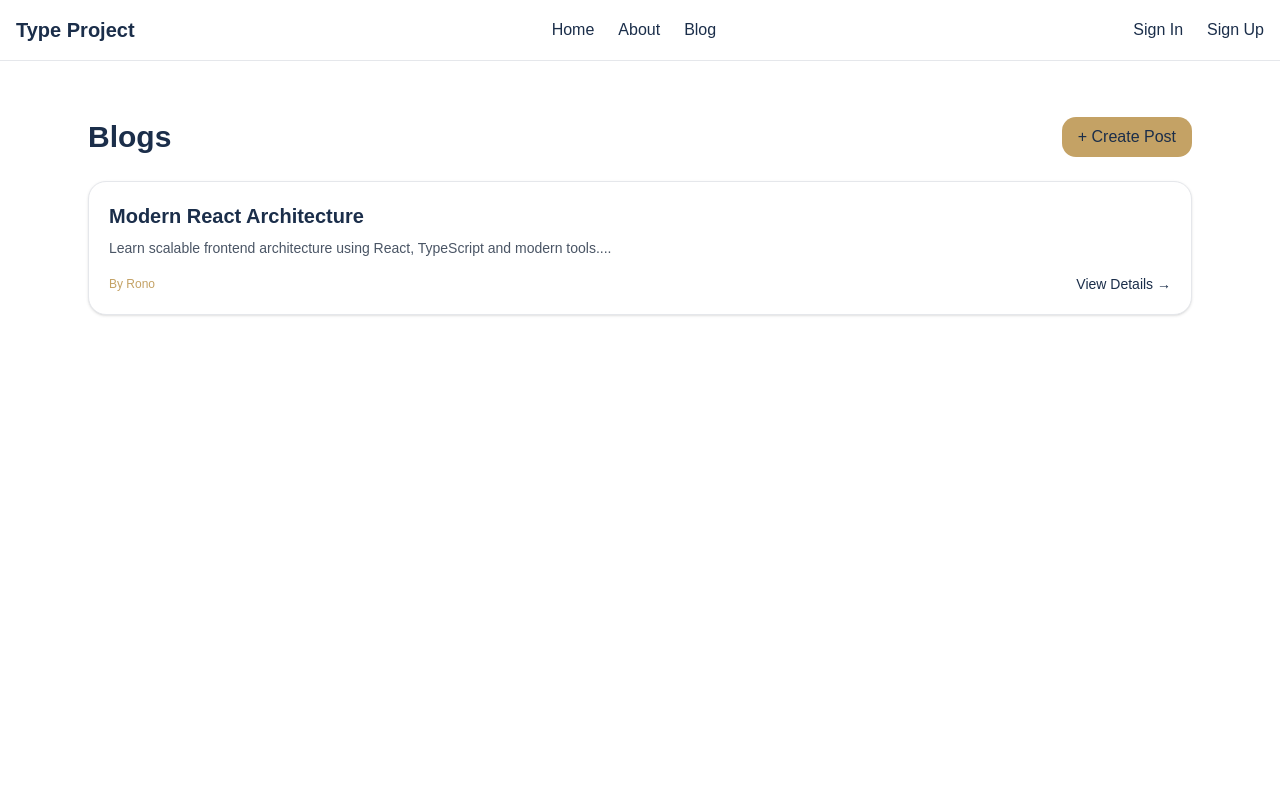
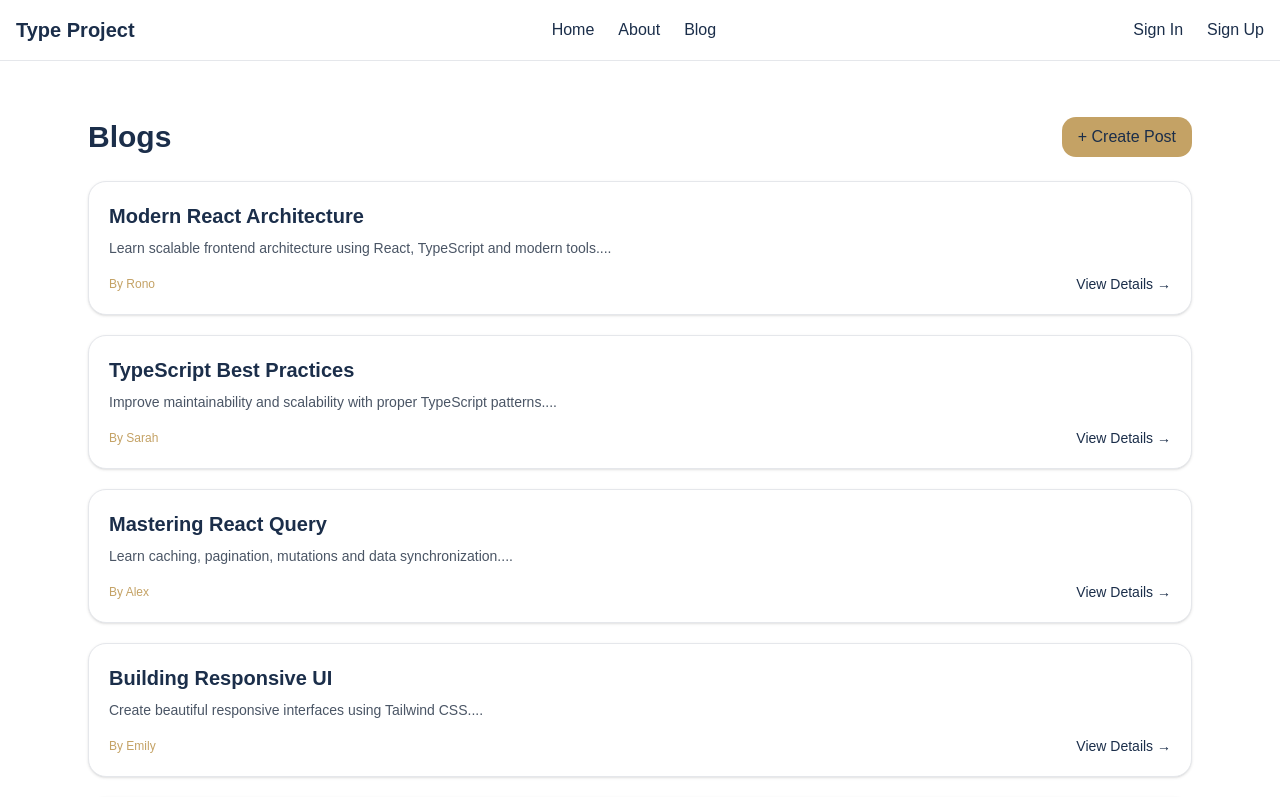
Before and after one commit to ranajitchandra/Typescript_SAAS_PGA, a React (Vite) app: page /blog in a window 1280 px wide. Shown: the top 797 px of the page. Built offline with nearby package versions, Linux system fonts and the light colour scheme.

Commit message:
slide blog detaols page route and component

```diff
--- a/src/Pages/Blog/BlogCard.tsx
+++ b/src/Pages/Blog/BlogCard.tsx
@@ -4,7 +4,7 @@ import { Link } from "react-router";
 
 export default function BlogCard({ blog }: { blog: Blog }) {
     return (
-        <div className="rounded-2xl border bg-white p-5 shadow-sm transition hover:shadow-md">
+        <div className="rounded-2xl border bg-white p-5 shadow-sm transition hover:shadow-md my-5">
 
             <h2 className="text-xl font-semibold text-[#1B2E4A]">
                 {blog.title}
--- a/src/Pages/Blog/BlogDetails/BlogDetails.tsx
+++ b/src/Pages/Blog/BlogDetails/BlogDetails.tsx
@@ -1,6 +1,6 @@
 import { useParams } from "react-router";
-import { blogs } from "../../data/blogs";
-import ImageSlider from "../../components/blog/ImageSlider";
+import { blogs } from "../BlogList";
+import ImageSlider from "./ImageSlider";
 
 export default function BlogDetails() {
     const { id } = useParams();
--- /dev/null
+++ b/src/Pages/Blog/BlogDetails/ImageSlider.tsx
@@ -0,0 +1,32 @@
+import { Swiper, SwiperSlide } from "swiper/react";
+import { Navigation, Pagination } from "swiper/modules";
+
+import "swiper/css";
+import "swiper/css/navigation";
+import "swiper/css/pagination";
+
+export default function ImageSlider({
+    images,
+}: {
+    images: string[];
+}) {
+    return (
+        <Swiper
+            modules={[Navigation, Pagination]}
+            navigation
+            pagination={{ clickable: true }}
+            spaceBetween={10}
+            slidesPerView={1}
+            className="rounded-xl"
+        >
+            {images.map((img, index) => (
+                <SwiperSlide key={index}>
+                    <img
+                        src={img}
+                        className="h-80 w-full rounded-xl object-cover"
+                    />
+                </SwiperSlide>
+            ))}
+        </Swiper>
+    );
+}
--- a/src/Pages/Blog/BlogList.tsx
+++ b/src/Pages/Blog/BlogList.tsx
@@ -11,9 +11,9 @@ export const blogs: Blog[] = [
         description:
             "Learn scalable frontend architecture using React, TypeScript and modern tools.",
         images: [
-            "https://picsum.photos/800/400",
-            "https://picsum.photos/801/400",
-            "https://picsum.photos/802/400",
+            "https://picsum.photos/id/1015/1200/600",
+            "https://picsum.photos/id/1016/1200/600",
+            "https://picsum.photos/id/1018/1200/600",
         ],
         author: "Rono",
         date: "2026-06-07",
@@ -28,6 +28,159 @@ export const blogs: Blog[] = [
                 date: "2026-06-07",
             },
         ],
+    },
+    {
+        id: 2,
+        title: "TypeScript Best Practices",
+        description:
+            "Improve maintainability and scalability with proper TypeScript patterns.",
+        images: [
+            "https://picsum.photos/id/1020/1200/600",
+            "https://picsum.photos/id/1024/1200/600",
+            "https://picsum.photos/id/1025/1200/600",
+        ],
+        author: "Sarah",
+        date: "2026-06-06",
+        likes: 24,
+        dislikes: 2,
+        rating: 4.8,
+        comments: [],
+    },
+    {
+        id: 3,
+        title: "Mastering React Query",
+        description:
+            "Learn caching, pagination, mutations and data synchronization.",
+        images: [
+            "https://picsum.photos/id/1035/1200/600",
+            "https://picsum.photos/id/1037/1200/600",
+            "https://picsum.photos/id/1038/1200/600",
+        ],
+        author: "Alex",
+        date: "2026-06-05",
+        likes: 36,
+        dislikes: 3,
+        rating: 4.9,
+        comments: [],
+    },
+    {
+        id: 4,
+        title: "Building Responsive UI",
+        description:
+            "Create beautiful responsive interfaces using Tailwind CSS.",
+        images: [
+            "https://picsum.photos/id/1040/1200/600",
+            "https://picsum.photos/id/1041/1200/600",
+            "https://picsum.photos/id/1042/1200/600",
+        ],
+        author: "Emily",
+        date: "2026-06-04",
+        likes: 18,
+        dislikes: 1,
+        rating: 4.4,
+        comments: [],
+    },
+    {
+        id: 5,
+        title: "React Router Complete Guide",
+        description:
+            "Understand nested routes, layouts and protected routes.",
+        images: [
+            "https://picsum.photos/id/1050/1200/600",
+            "https://picsum.photos/id/1051/1200/600",
+            "https://picsum.photos/id/1052/1200/600",
+        ],
+        author: "Michael",
+        date: "2026-06-03",
+        likes: 41,
+        dislikes: 4,
+        rating: 4.7,
+        comments: [],
+    },
+    {
+        id: 6,
+        title: "Frontend Project Structure",
+        description:
+            "Organize your React applications for long-term scalability.",
+        images: [
+            "https://picsum.photos/id/1060/1200/600",
+            "https://picsum.photos/id/1061/1200/600",
+            "https://picsum.photos/id/1062/1200/600",
+        ],
+        author: "David",
+        date: "2026-06-02",
+        likes: 22,
+        dislikes: 2,
+        rating: 4.3,
+        comments: [],
+    },
+    {
+        id: 7,
+        title: "Authentication with JWT",
+        description:
+            "Implement secure authentication using JWT and refresh tokens.",
+        images: [
+            "https://picsum.photos/id/1070/1200/600",
+            "https://picsum.photos/id/1071/1200/600",
+            "https://picsum.photos/id/1072/1200/600",
+        ],
+        author: "Sophia",
+        date: "2026-06-01",
+        likes: 55,
+        dislikes: 5,
+        rating: 4.9,
+        comments: [],
+    },
+    {
+        id: 8,
+        title: "Performance Optimization",
+        description:
+            "Reduce bundle size and improve rendering performance.",
+        images: [
+            "https://picsum.photos/id/1080/1200/600",
+            "https://picsum.photos/id/1081/1200/600",
+            "https://picsum.photos/id/1082/1200/600",
+        ],
+        author: "Daniel",
+        date: "2026-05-31",
+        likes: 31,
+        dislikes: 2,
+        rating: 4.6,
+        comments: [],
+    },
+    {
+        id: 9,
+        title: "State Management in React",
+        description:
+            "Compare Context API, Zustand and Redux for different use cases.",
+        images: [
+            "https://picsum.photos/id/1090/1200/600",
+            "https://picsum.photos/id/1091/1200/600",
+            "https://picsum.photos/id/1092/1200/600",
+        ],
+        author: "Olivia",
+        date: "2026-05-30",
+        likes: 27,
+        dislikes: 3,
+        rating: 4.5,
+        comments: [],
+    },
+    {
+        id: 10,
+        title: "Deploying React Applications",
+        description:
+            "Learn deployment strategies using Vercel, Netlify and Docker.",
+        images: [
+            "https://picsum.photos/id/1100/1200/600",
+            "https://picsum.photos/id/1101/1200/600",
+            "https://picsum.photos/id/1102/1200/600",
+        ],
+        author: "James",
+        date: "2026-05-29",
+        likes: 48,
+        dislikes: 4,
+        rating: 4.8,
+        comments: [],
     },
 ];
 
```
